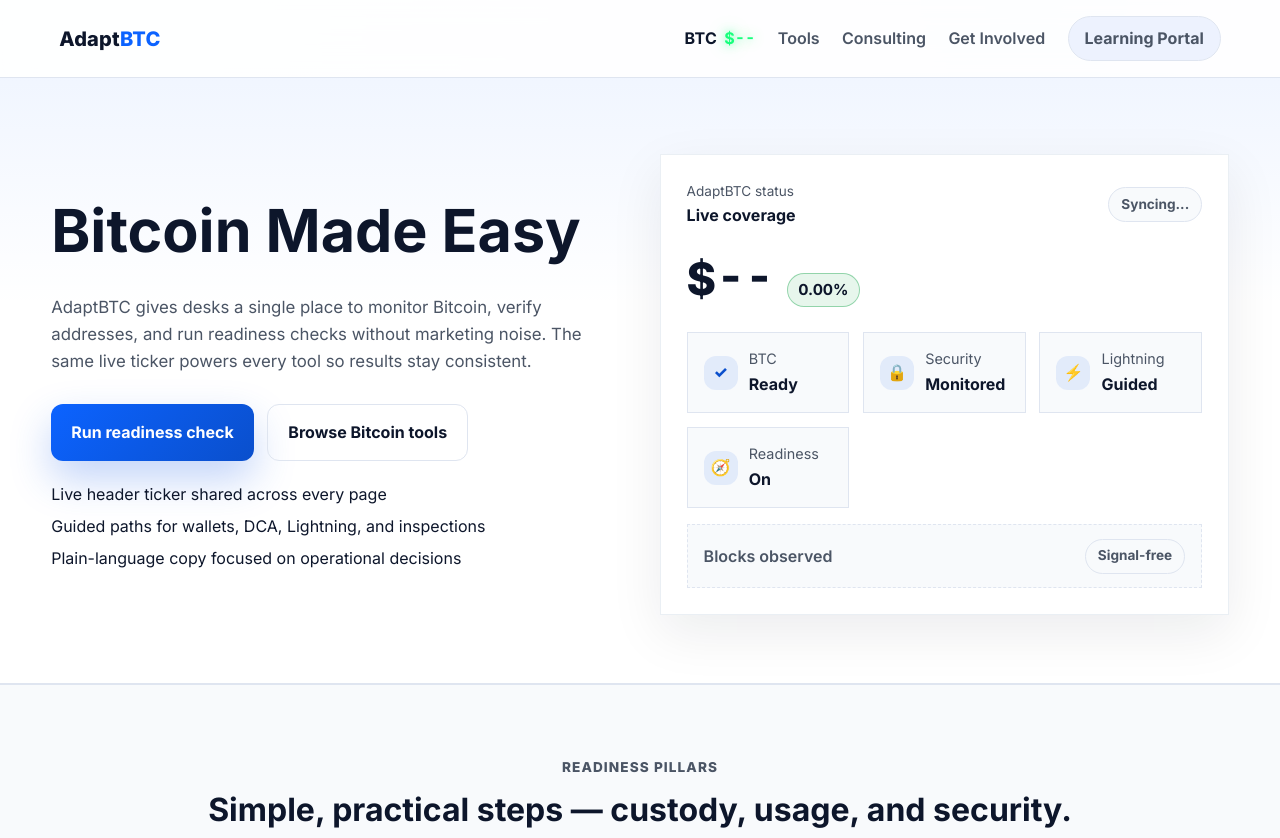
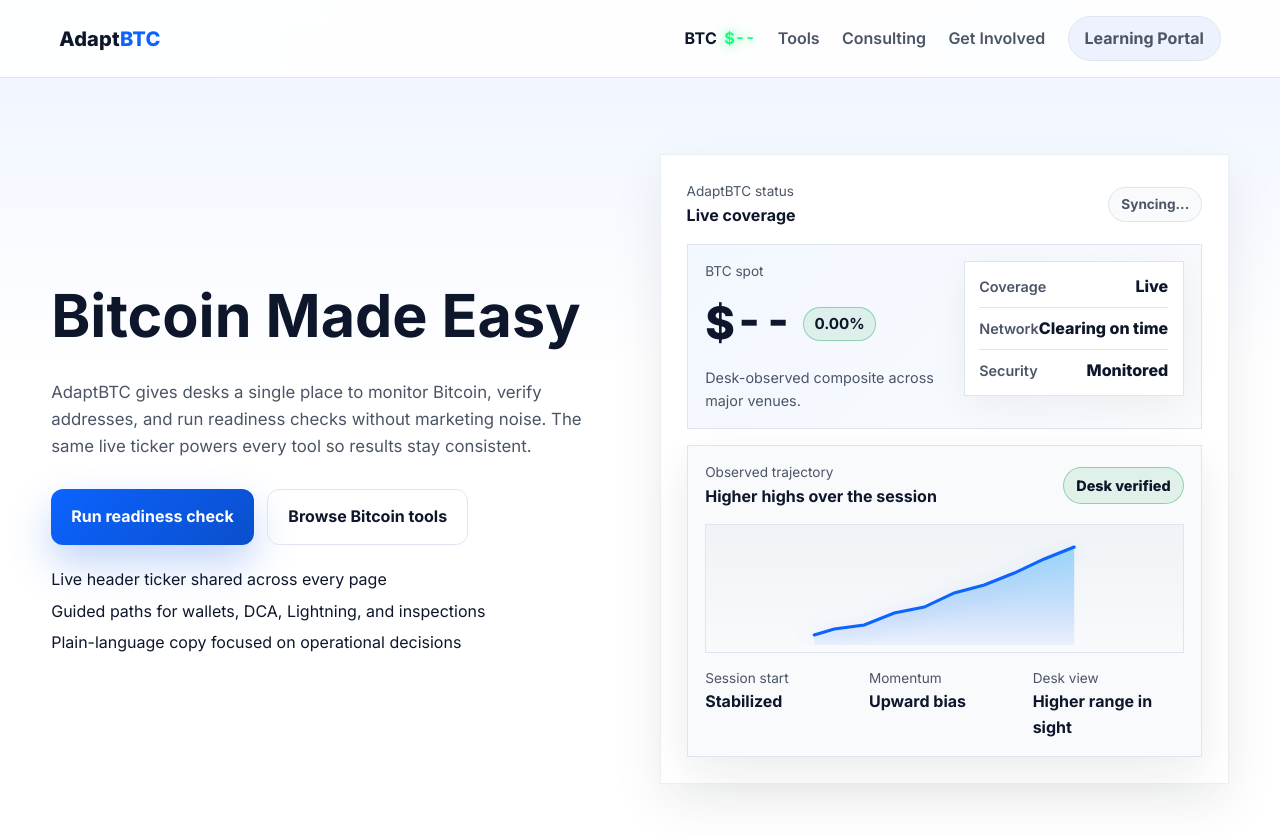
Before and after one commit to Jaycee21303/AdaptBTCstatic, a plain HTML site: page index.html in a window 1280 px wide. Shown: the top 838 px of the page. Drawn offline with Linux system fonts and the light colour scheme; no server answers.

Commit message:
Revamp live coverage status panel

```diff
--- a/index.html
+++ b/index.html
@@ -55,42 +55,63 @@
             <span class="tag-pill" id="priceTimestamp">Syncing...</span>
           </div>
           <div class="panel-price-row">
-            <span class="panel-price" id="heroPrice">$--</span>
-            <span class="panel-change" id="heroChange">0.00%</span>
-          </div>
-          <div class="status-grid">
-            <div class="mini-card">
-              <span class="mini-icon">✓</span>
-              <div>
-                <p class="mini-label">BTC</p>
-                <p class="mini-value">Ready</p>
+            <div class="price-stack">
+              <p class="muted tiny">BTC spot</p>
+              <div class="price-line">
+                <span class="panel-price" id="heroPrice">$--</span>
+                <span class="panel-change" id="heroChange">0.00%</span>
               </div>
+              <p class="microcopy">Desk-observed composite across major venues.</p>
             </div>
-            <div class="mini-card">
-              <span class="mini-icon">🔒</span>
-              <div>
-                <p class="mini-label">Security</p>
-                <p class="mini-value">Monitored</p>
+            <div class="coverage-summary">
+              <div class="summary-row">
+                <p class="summary-label">Coverage</p>
+                <p class="summary-value">Live</p>
               </div>
-            </div>
-            <div class="mini-card">
-              <span class="mini-icon">⚡</span>
-              <div>
-                <p class="mini-label">Lightning</p>
-                <p class="mini-value">Guided</p>
+              <div class="summary-row">
+                <p class="summary-label">Network</p>
+                <p class="summary-value">Clearing on time</p>
               </div>
-            </div>
-            <div class="mini-card">
-              <span class="mini-icon">🧭</span>
-              <div>
-                <p class="mini-label">Readiness</p>
-                <p class="mini-value">On</p>
+              <div class="summary-row">
+                <p class="summary-label">Security</p>
+                <p class="summary-value">Monitored</p>
               </div>
             </div>
           </div>
-          <div class="panel-footer">
-            <span class="muted">Blocks observed</span>
-            <span class="tag-pill">Signal-free</span>
+          <div class="trend-card">
+            <div class="trend-meta">
+              <div>
+                <p class="muted tiny">Observed trajectory</p>
+                <p class="trend-title">Higher highs over the session</p>
+              </div>
+              <span class="trend-pill">Desk verified</span>
+            </div>
+            <div class="trend-graph" aria-hidden="true">
+              <svg viewBox="0 0 260 120" role="presentation" focusable="false">
+                <defs>
+                  <linearGradient id="trendFill" x1="0%" y1="0%" x2="0%" y2="100%">
+                    <stop offset="0%" stop-color="rgba(56, 189, 248, 0.45)" />
+                    <stop offset="100%" stop-color="rgba(12, 99, 255, 0.05)" />
+                  </linearGradient>
+                </defs>
+                <path class="trend-area" d="M0 110 L20 104 L50 100 L80 88 L110 82 L140 68 L170 60 L200 48 L230 34 L260 22 L260 120 L0 120 Z"></path>
+                <path class="trend-line" d="M0 110 L20 104 L50 100 L80 88 L110 82 L140 68 L170 60 L200 48 L230 34 L260 22"></path>
+              </svg>
+            </div>
+            <div class="trend-scale">
+              <div>
+                <p class="muted tiny">Session start</p>
+                <p class="scale-value">Stabilized</p>
+              </div>
+              <div>
+                <p class="muted tiny">Momentum</p>
+                <p class="scale-value">Upward bias</p>
+              </div>
+              <div>
+                <p class="muted tiny">Desk view</p>
+                <p class="scale-value">Higher range in sight</p>
+              </div>
+            </div>
           </div>
         </div>
       </div>
--- a/styles.css
+++ b/styles.css
@@ -636,9 +636,14 @@
 }
 
 .panel-price-row {
-  display: flex;
-  align-items: baseline;
-  gap: 0.8rem;
+  display: grid;
+  grid-template-columns: 1fr auto;
+  align-items: start;
+  gap: 1.2rem;
+  border: 1px solid var(--border);
+  border-radius: var(--radius-md);
+  padding: 1rem 1.1rem;
+  background: linear-gradient(135deg, rgba(12, 99, 255, 0.05), rgba(248, 250, 252, 0.9));
 }
 
 .panel-price {
@@ -666,6 +671,126 @@
 
 .panel-change.positive {
   color: var(--success);
+}
+
+.price-stack {
+  display: grid;
+  gap: 0.35rem;
+}
+
+.price-line {
+  display: flex;
+  align-items: center;
+  gap: 0.65rem;
+}
+
+.microcopy {
+  color: var(--muted);
+  font-size: 0.9rem;
+}
+
+.coverage-summary {
+  display: grid;
+  gap: 0.5rem;
+  min-width: 210px;
+  background: #fff;
+  border: 1px solid var(--border);
+  border-radius: var(--radius-md);
+  padding: 0.75rem 0.9rem;
+  box-shadow: 0 10px 35px rgba(15, 23, 42, 0.05);
+}
+
+.summary-row {
+  display: flex;
+  align-items: center;
+  justify-content: space-between;
+  border-bottom: 1px solid var(--border);
+  padding-bottom: 0.45rem;
+  font-weight: 600;
+  color: var(--text);
+}
+
+.summary-row:last-child {
+  border-bottom: none;
+  padding-bottom: 0;
+}
+
+.summary-label {
+  color: var(--muted);
+  font-size: 0.9rem;
+}
+
+.summary-value {
+  font-weight: 800;
+  color: var(--text);
+}
+
+.trend-card {
+  background: #f8fafc;
+  border: 1px solid var(--border);
+  border-radius: var(--radius-lg);
+  padding: 1rem 1.1rem;
+  display: grid;
+  gap: 0.9rem;
+  box-shadow: 0 16px 40px rgba(15, 23, 42, 0.08);
+}
+
+.trend-meta {
+  display: flex;
+  align-items: center;
+  justify-content: space-between;
+  gap: 1rem;
+}
+
+.trend-title {
+  font-weight: 700;
+  color: var(--text);
+}
+
+.trend-pill {
+  background: rgba(22, 163, 74, 0.1);
+  color: var(--success);
+  border: 1px solid rgba(22, 163, 74, 0.4);
+  padding: 0.35rem 0.75rem;
+  border-radius: 999px;
+  font-weight: 800;
+  font-size: 0.9rem;
+}
+
+.trend-graph {
+  width: 100%;
+  border-radius: var(--radius-md);
+  overflow: hidden;
+  background: linear-gradient(180deg, rgba(148, 163, 184, 0.08), rgba(248, 250, 252, 0.9));
+  border: 1px solid var(--border);
+}
+
+.trend-graph svg {
+  width: 100%;
+  height: 120px;
+}
+
+.trend-area {
+  fill: url(#trendFill);
+}
+
+.trend-line {
+  fill: none;
+  stroke: #0c63ff;
+  stroke-width: 3;
+  stroke-linecap: round;
+  filter: drop-shadow(0 4px 10px rgba(12, 99, 255, 0.25));
+}
+
+.trend-scale {
+  display: grid;
+  grid-template-columns: repeat(auto-fit, minmax(140px, 1fr));
+  gap: 0.8rem;
+}
+
+.scale-value {
+  font-weight: 700;
+  color: var(--text);
 }
 
 .status-grid {
```
